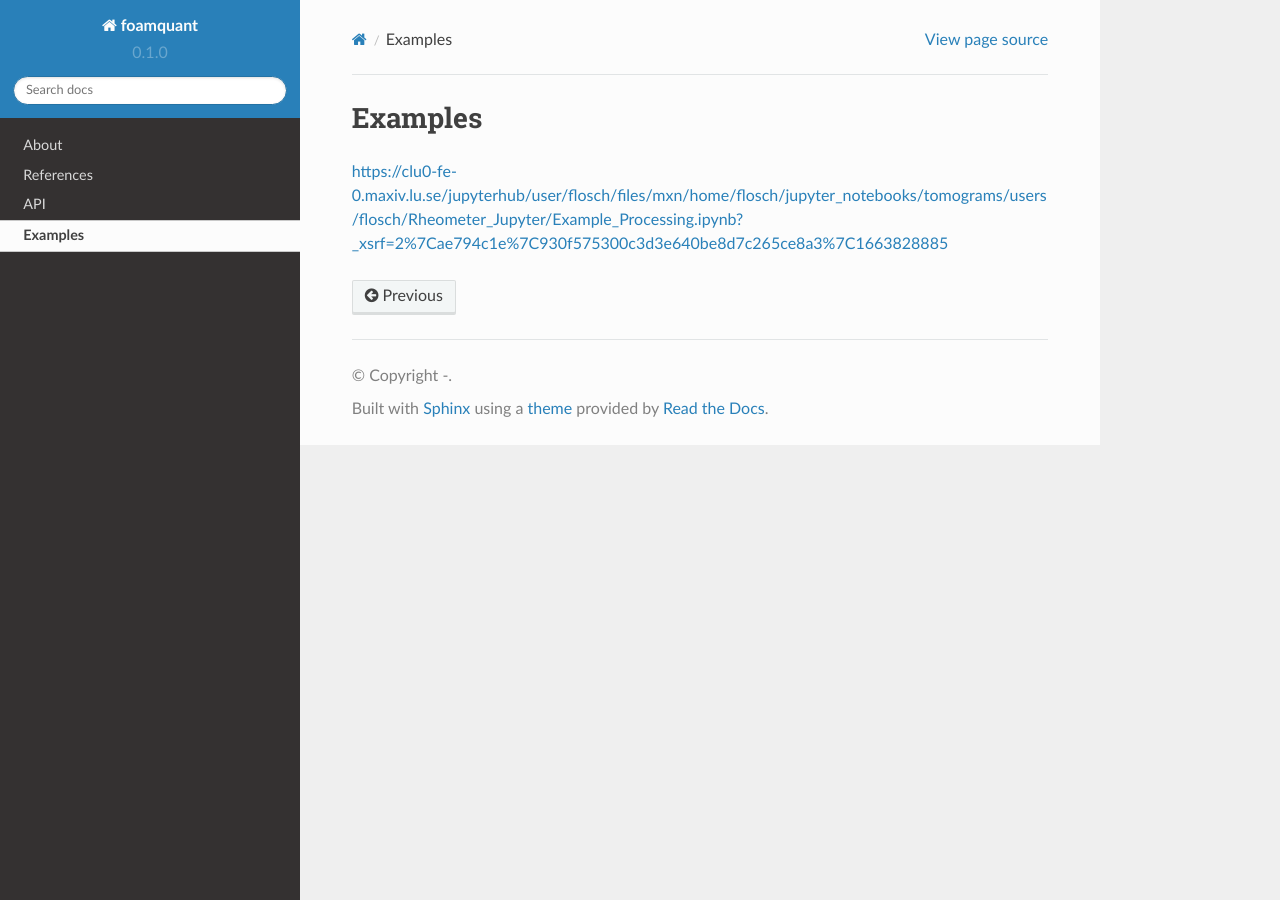
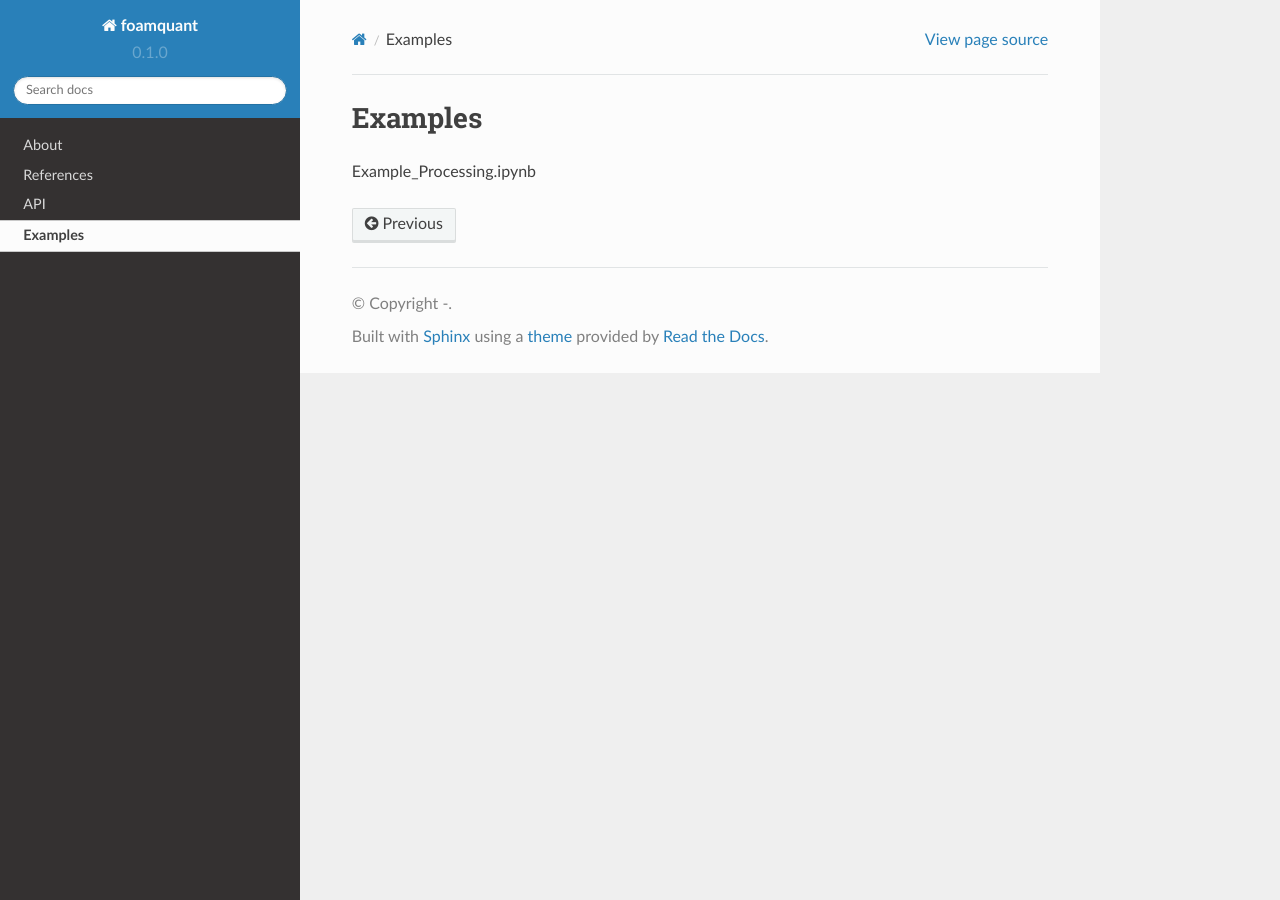
Before and after one commit to floschott/foamquant, a Sphinx documentation site: the page built from docs/source/examples.rst, in a window 1280 px wide. Built offline with Sphinx 7.4.7 and the Read the Docs theme 2.0.0, drawn with Linux system fonts in a browser that asks for light colours; some of the changed lines change nothing that is shown.

Commit message:
Update examples.rst

```diff
--- a/docs/source/examples.rst
+++ b/docs/source/examples.rst
@@ -1,4 +1,4 @@
 Examples
 ==================
 
-https://clu0-fe-0.maxiv.lu.se/jupyterhub/user/flosch/files/mxn/home/flosch/jupyter_notebooks/tomograms/users/flosch/Rheometer_Jupyter/Example_Processing.ipynb?_xsrf=2%7Cae794c1e%7C930f575300c3d3e640be8d7c265ce8a3%7C1663828885
+Example_Processing.ipynb
```
